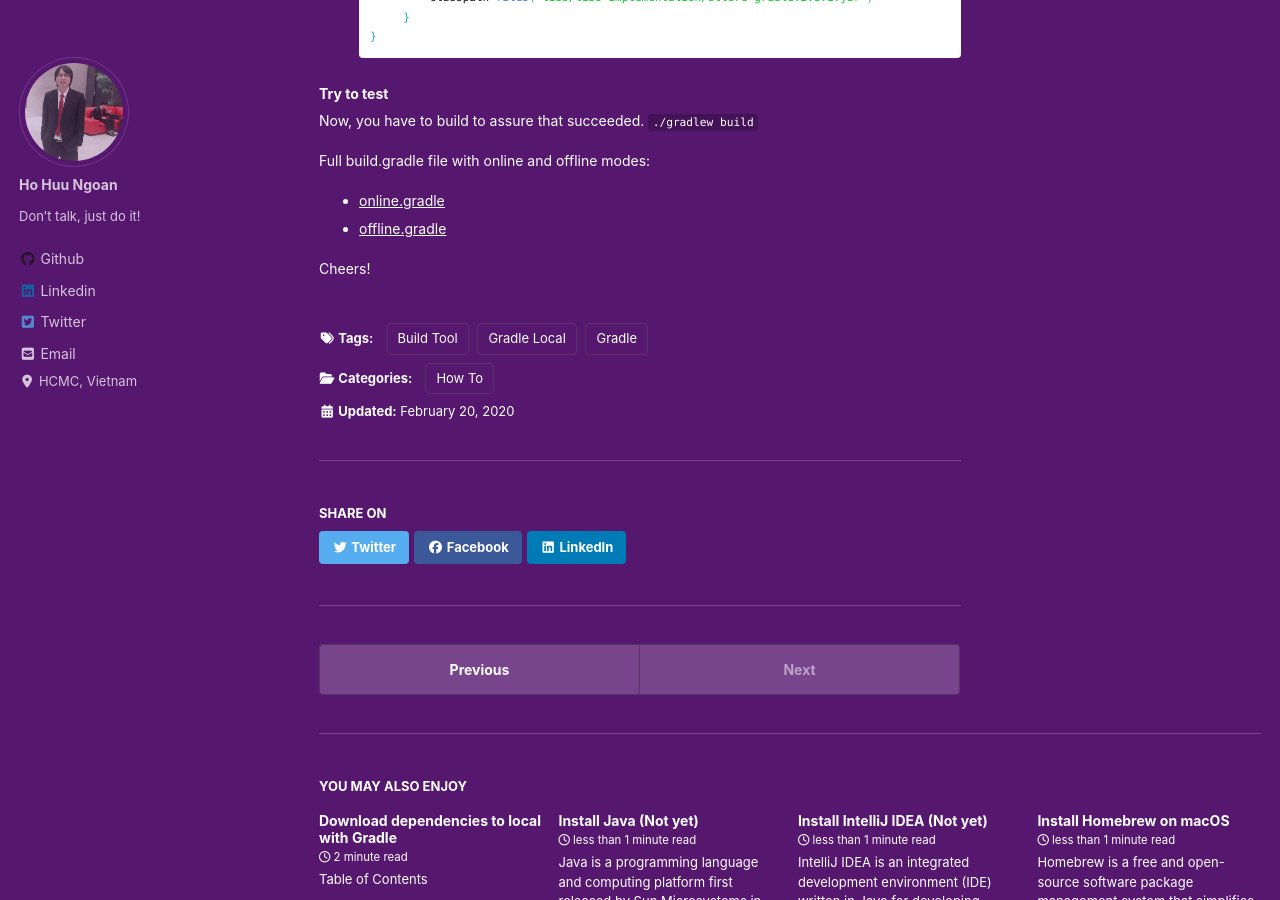
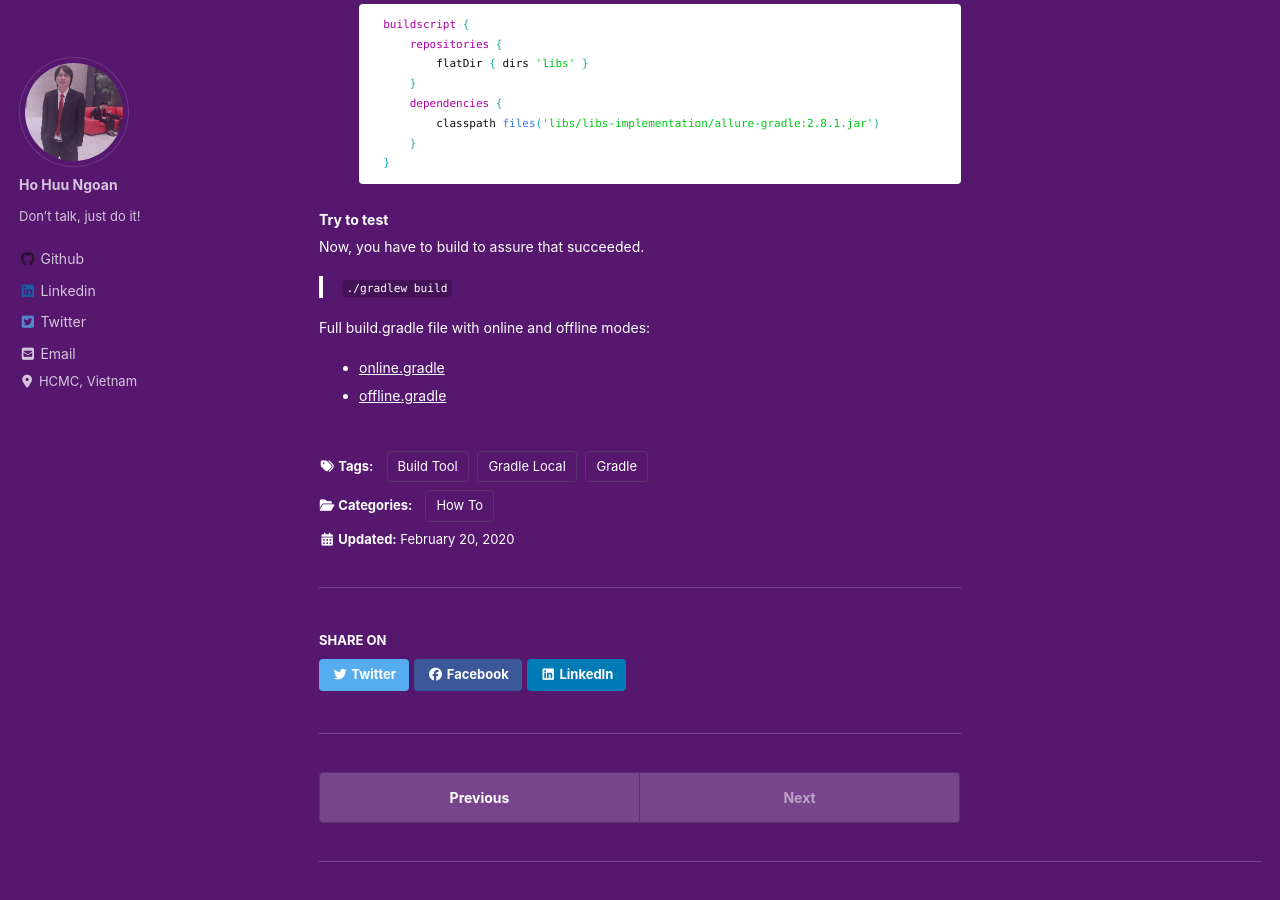
Before and after one commit to ngoanh2n/blog, a Jekyll site: the page built from _posts/2020-02-20-build-gradle-project-running-without-internet-connection.md, in a window 1280 px wide and 900 px high, scrolled down 3378 px. Built offline with Jekyll 4.4.1, drawn with Linux system fonts in a browser that asks for light colours; cached includes are drawn as plain includes; nearby versions of some CDN libraries; comment, search, counter and statistics services are not loaded; a style sheet for code colours, icons or effects is not loaded.

Commit message:
[POST] Update format for 2020-02-20-build-gradle-project-running-without-internet-connection.md

````diff
--- a/_posts/2020-02-20-build-gradle-project-running-without-internet-connection.md
+++ b/_posts/2020-02-20-build-gradle-project-running-without-internet-connection.md
@@ -116,10 +116,10 @@
 ```
 
 ### Run task and download
-`./gradlew download`<br/>
-This task calls tasks `libsImplementation`, `libsTestImplementation`, `libsAnnotationProcessor`.
+> `./gradlew download`<br/>
+- This task calls tasks `libsImplementation`, `libsTestImplementation`, `libsAnnotationProcessor`.
 You don't need to run above 3 tasks in sequence.<br/>
-Your dependencies as JAR files appear in `libs` directory by subfolders
+- Your dependencies as JAR files appear in `libs` directory by subfolders
 named `libs-implementation`, `libs-test-implementation` and `libs-annotation-processor`.
 
 ### Switch to local mode
@@ -129,27 +129,31 @@
 3. Move downloaded `gradle-6.2-bin.zip` file to `gradle/wrapper` folder
 4. Open [`gradle/wrapper/gradle-wrapper.properties`](https://github.com/ngoanh2n/blog-demonstrations/tree/master/build-gradle-without-internet-conection/gradle/wrapper/gradle-wrapper.properties) file
 5. Change value of `distributionUrl` property to `gradle-6.2-bin.zip`
-```yml
-distributionBase=GRADLE_USER_HOME
-distributionPath=wrapper/dists
-distributionUrl=gradle-6.2-bin.zip
-zipStoreBase=GRADLE_USER_HOME
-zipStorePath=wrapper/dists
-```
+
+    ```yml
+    distributionBase=GRADLE_USER_HOME
+    distributionPath=wrapper/dists
+    distributionUrl=gradle-6.2-bin.zip
+    zipStoreBase=GRADLE_USER_HOME
+    zipStorePath=wrapper/dists
+    ```
 
 #### Build Configuration
 Replace old blocks in build.gradle file to:
 
-1. `repositories` block
-```gradle
-repositories {
+- `repositories` block
+    <p/>
+    ```gradle
+    repositories {
         flatDir { dirs 'libs' }
-}
-```
+    }
+    ```
+    <p/>
 
-2. `dependencies` block
-```gradle
-dependencies {
+- `dependencies` block
+    <p/>
+    ```gradle
+    dependencies {
         implementation fileTree(dir: 'libs/libs-implementation', include: ['*.jar'])
         testImplementation fileTree(dir: 'libs/libs-test-implementation', include: ['*.jar'])
 
@@ -158,27 +162,28 @@
 
         testCompileOnly files('libs/libs-annotation-processor/lombok-1.18.12.jar')
         testAnnotationProcessor files('libs/libs-annotation-processor/lombok-1.18.12.jar')
-}
-```
+    }
+    ```
+    <p/>
 
-3. `buildscript` block
-```gradle
-buildscript {
+- `buildscript` block
+    <p/>
+    ```gradle
+    buildscript {
         repositories {
             flatDir { dirs 'libs' }
         }
         dependencies {
             classpath files('libs/libs-implementation/allure-gradle:2.8.1.jar')
         }
-}
-```
+    }
+    ```
+    <p/>
 
 ### Try to test
 Now, you have to build to assure that succeeded.
-`./gradlew build`
+> `./gradlew build`
 
 Full build.gradle file with online and offline modes:
 - [online.gradle](https://github.com/ngoanh2n/blog-demonstrations/tree/master/build-gradle-without-internet-conection/gradle/online.gradle)
 - [offline.gradle](https://github.com/ngoanh2n/blog-demonstrations/tree/master/build-gradle-without-internet-conection/gradle/offline.gradle)
-
-Cheers!
````
